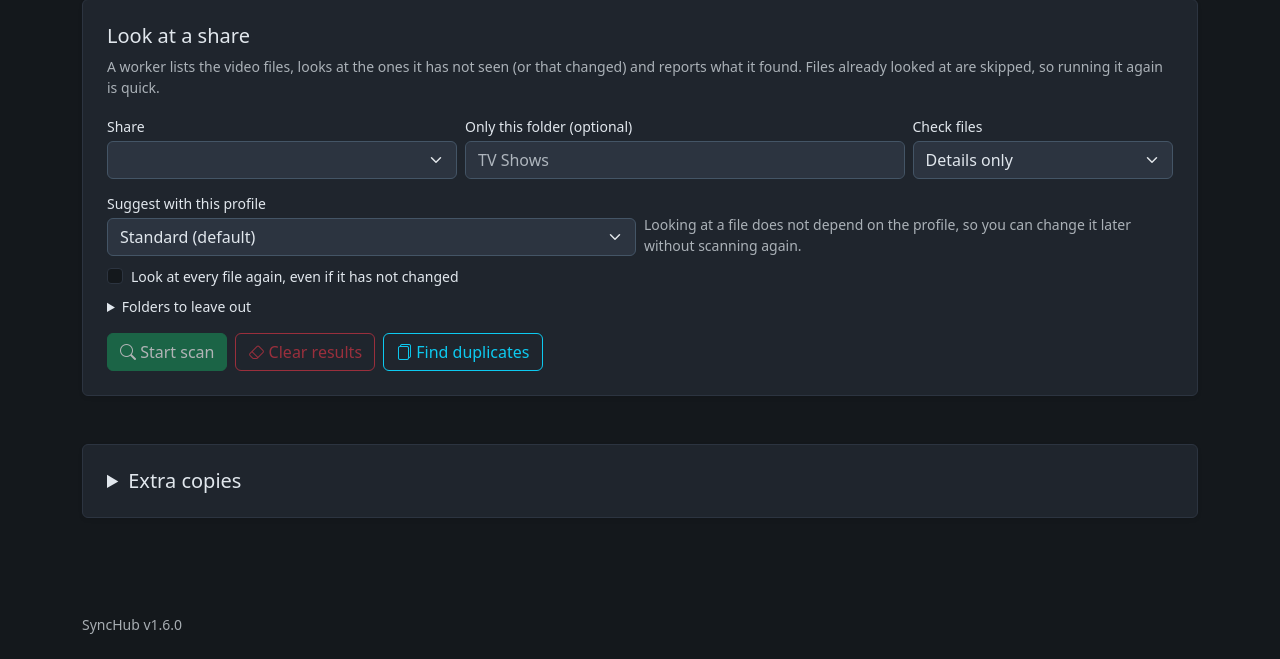
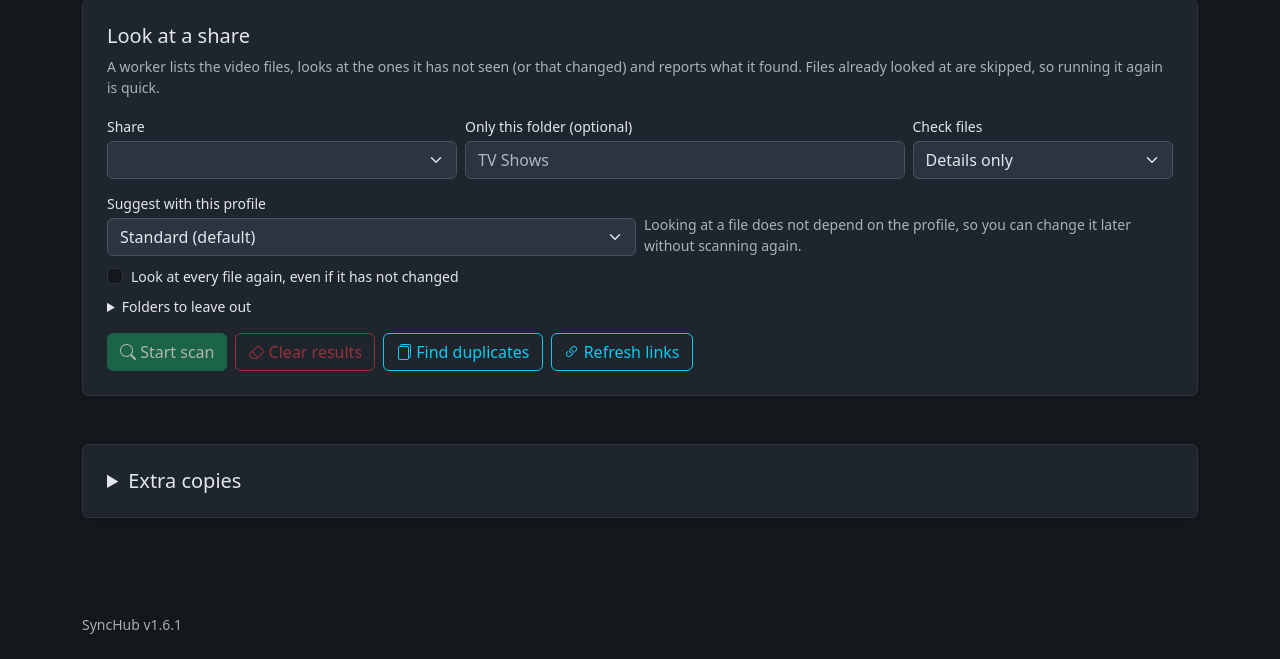
Before and after one commit to ThebumGreg/letterboxd_scraper, a Flask app: page /library in a window 1280 px wide. Shown: the part 1893-2552 px from the top of the page. Run offline with Flask 3, Linux system fonts and the light colour scheme; data comes from the database, SQL or seed files in the repository; data that the repository does not hold is empty; parts of the project's set-up code (start-up, migrations or seed data) failed here and were passed over; some libraries are stand-ins or nearby versions.

Commit message:
Top block cleanups, Refresh links button, version 1.6.1
Co-Authored-By: Claude Sonnet 5.5 <noreply@anthropic.com>
Claude-Session: https://claude.ai/code/session_0116cVuxMudrPa2ovZ2o3JYB

```diff
--- a/agent/synchub_agent.py
+++ b/agent/synchub_agent.py
@@ -44,7 +44,7 @@ try:
 except ImportError:                        # pragma: no cover - exercised by tests that remove the module
     media_analysis = None
 
-__version__ = "1.6.0"      # kept equal to SyncHub's version (synchub/__init__.py); see docs/RELEASING.md
+__version__ = "1.6.1"      # kept equal to SyncHub's version (synchub/__init__.py); see docs/RELEASING.md
 PROTOCOL = 1                       # the SyncHub worker API version this agent speaks
 MARKER = ".synchub-root"
 IGNORE_FILE = ".ignore"           # an empty file with this name makes Jellyfin skip the folder
--- a/player/synchub_player.py
+++ b/player/synchub_player.py
@@ -23,7 +23,7 @@ import urllib.error
 import urllib.request
 from pathlib import Path
 
-__version__ = "1.6.0"      # kept equal to SyncHub's version (synchub/__init__.py); see docs/RELEASING.md
+__version__ = "1.6.1"      # kept equal to SyncHub's version (synchub/__init__.py); see docs/RELEASING.md
 PROTOCOL = 1
 API = "/api/player/v1"
 LOG_NAME = "player.log"
--- a/synchub/__init__.py
+++ b/synchub/__init__.py
@@ -1,3 +1,3 @@
 """SyncHub v2: source tables -> identity layer -> state layer. See docs/DESIGN_V2.md."""
 
-__version__ = "1.6.0"      # also the tag of the Docker image (v1.2.0); the worker agent uses the same number; see docs/RELEASING.md
+__version__ = "1.6.1"      # also the tag of the Docker image (v1.2.0); the worker agent uses the same number; see docs/RELEASING.md
--- a/synchub/web/templates/_library_scripts.html
+++ b/synchub/web/templates/_library_scripts.html
@@ -45,6 +45,13 @@
         const data = await libraryPost('/api/library/forget_folder', { root, folder });
         librarySay(data.message || (data.ok ? 'Done.' : 'Failed.'), data.ok);
         refresh();
+    });
+    $('linksBtn').addEventListener('click', async (e) => {
+        e.currentTarget.disabled = true;
+        const data = await libraryPost('/api/library/links/refresh');
+        librarySay(data.message || (data.ok ? 'Done.' : 'Failed.'), data.ok);
+        e.currentTarget.disabled = false;
+        if (data.ok) refresh();
     });
     $('dupBtn').addEventListener('click', async () => {
         const data = await libraryPost('/api/library/duplicates');
--- a/synchub/web/templates/_library_tab.html
+++ b/synchub/web/templates/_library_tab.html
@@ -45,6 +45,7 @@
                     <button type="submit" class="btn btn-success" {% if not roots %}disabled{% endif %}><i class="bi bi-search" aria-hidden="true"></i> Start scan</button>
                     <button type="button" class="btn btn-outline-danger" id="clearScanBtn" {% if not roots %}disabled{% endif %} title="Takes the undecided and rejected files of the chosen share (and folder, if typed) off the list. Files already queued, approved or converted stay. No file on the share is touched."><i class="bi bi-eraser" aria-hidden="true"></i> Clear results</button>
                     <button type="button" class="btn btn-outline-info" id="dupBtn" title="Reads files of the same size to see whether they are the same file, across every share"><i class="bi bi-files" aria-hidden="true"></i> Find duplicates</button>
+                    <button type="button" class="btn btn-outline-info" id="linksBtn" title="Finds each film's files again (Jellyfin path, folder, name) and refreshes the labels: mobile copy, converted copy, duplicate, edition"><i class="bi bi-link-45deg" aria-hidden="true"></i> Refresh links</button>
                 </div>
             </form>
         </div>
```
Also changed, not shown: synchub/web/templates/movie_details.html (+13 -11 lines), CHANGELOG.md.
